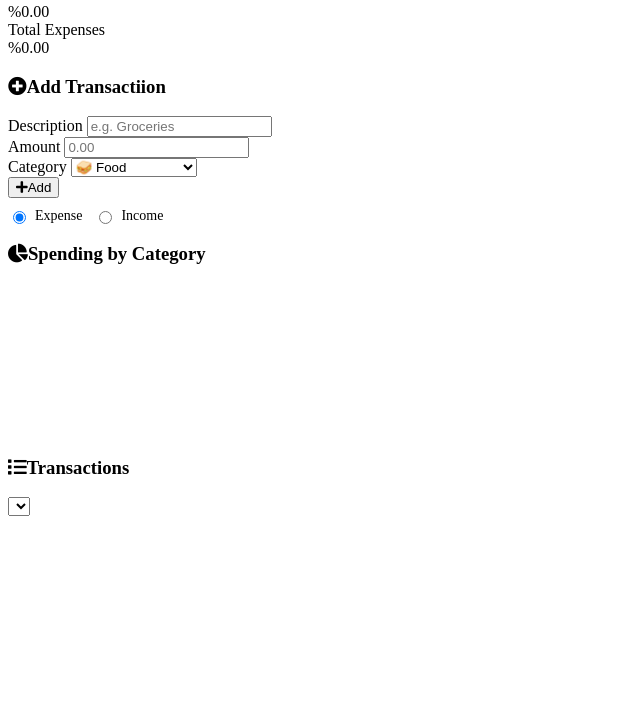
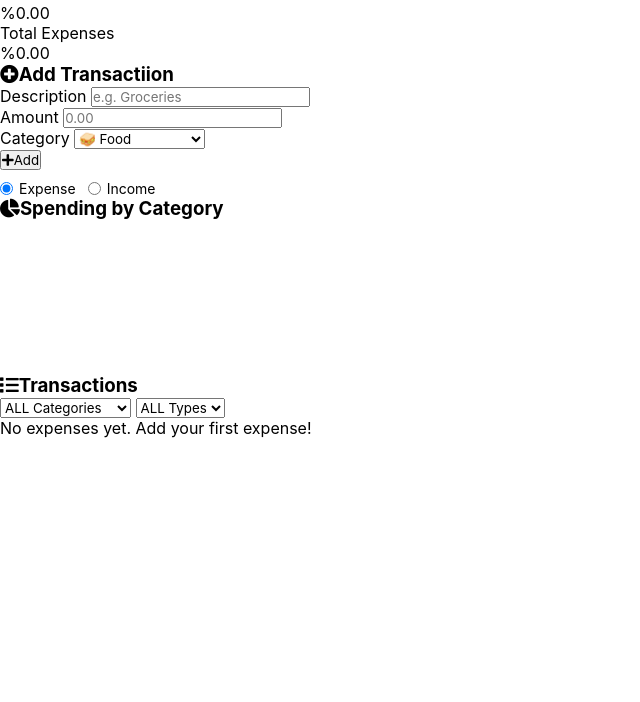
Before and after one commit to Tahir2022/spend-flow, a plain HTML site: page index.html in a window 1280 px wide. Shown: the part 98-800 px from the top of the page, without its empty margins (0-640 px from the left). Drawn offline with nearby package versions, Linux system fonts and the light colour scheme.

Commit message:
* und :root reset --> css

```diff
--- a/index.html
+++ b/index.html
@@ -7,6 +7,7 @@
     <link rel="stylesheet" href="https://cdnjs.cloudflare.com/ajax/libs/font-awesome/5.15.4/css/all.min.css">
     <!-- Chart.js -->
     <script src="https://cdnjs.cloudflare.com/ajax/libs/Chart.js/4.5.0/chart.min.js"></script>
+    <link rel="stylesheet" href="style.css">
     <title>Expense Tracker</title>
 </head>
 <body>
@@ -102,9 +103,28 @@
                     <h3><i class="fas fa-list" style="color: var(--accent)"></i>Transactions</h3>
                     <div class="filter-group">
                         <select id="filterCategory">
-                            <option value="all"></option>
+                            <option value="all">ALL Categories</option>
+                            <option value="Food">🥪 Food</option>
+                            <option value="Transport">🚋 Transport</option>
+                            <option value="Shopping">🛍️ Shopping</option>
+                            <option value="Bills">🎟️ Bills</option>
+                            <option value="Entertainment">🥳 Entertainment</option>
+                            <option value="Health">🏥 Health</option>
+                            <option value="Education">📚 Education</option>
+                            <option value="Salary">💼 Salary</option>
+                            <option value="Other">📦 Other</option>
+                        </select>
+
+                        <select id="filterType">
+                            <option value="all">ALL Types</option>
+                            <option value="expense">Expenses</option>
+                            <option value="income">Income</option>
                         </select>
                     </div>
+                </div>
+
+                <div class="expenses-list">
+                    <div class="no-expenses">No expenses yet. Add your first expense!</div>
                 </div>
             </div>
 
--- /dev/null
+++ b/style.css
@@ -0,0 +1,12 @@
+* {
+    margin: 0;
+    padding: 0;
+    box-sizing: border-box;
+    font-family: "Inter", -apple-system, BlinkMacSystemFont, "Sergoe UI", Roboto, sans-serif;
+}
+
+:root {
+    --bg: #f0f2f5;
+    --surface: #ffffff;
+    --text-secondary:#6b7280;
+}
```
